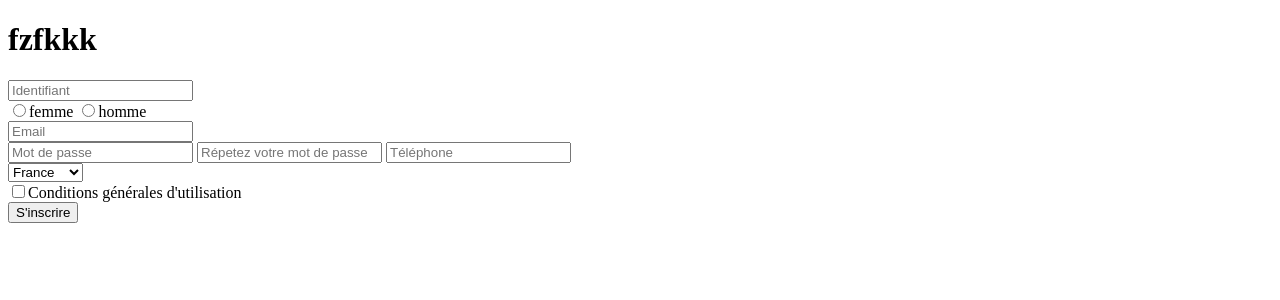
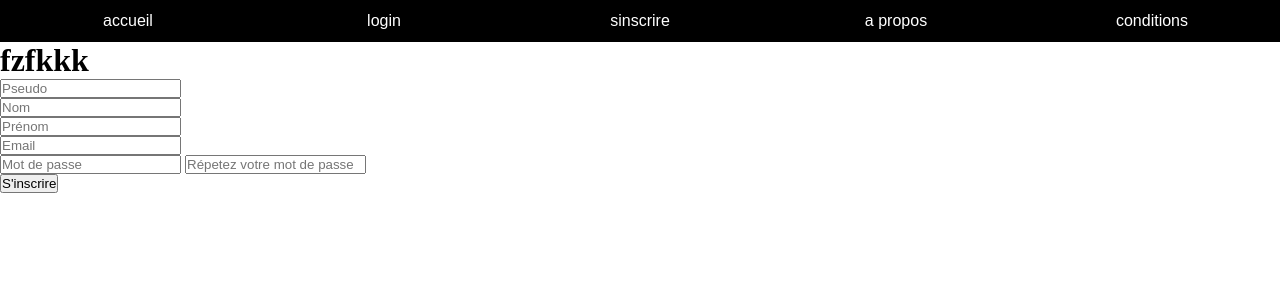
Before and after one commit to MatLebrun/Projet-PHP-S3, a PHP site: page /register.php in a window 1280 px wide. Shown: the top 300 px of the page. Run offline with PHP 8.4, Linux system fonts and the light colour scheme.

Commit message:
sinscrire

```diff
--- a/Code/register.php
+++ b/Code/register.php
@@ -1,3 +1,7 @@
+<?php
+        session_start();
+    ?>
+
 <!DOCTYPE html>
 <html lang="fr">
 <head>
@@ -6,40 +10,74 @@
     <title>S'inscrire</title>
 
 
-    <link href="/styles/register.css" rel="stylesheet">
+    <link href="./styles/register.css" rel="stylesheet">
     <script type="text/javascript" src="monscript.js"></script>
 
 </head>
     <body>
 
+
+
+
+
+    <!--    Menu Principal du site  -->
+    <nav id="menu_deroulant">
+      <ul id="deroulant">
+        <li>
+          <a href="">accueil</a>
+        <li>
+          <a href="">login</a>
+        <li>
+            <a href="">sinscrire</a>
+        <li>
+            <a href="">a propos</a>
+        <li>
+            <a href="">conditions</a></li>
+      </ul>
+    </nav>
+
+
+
+
+
+
+
+
+
+
+
+
+
+
+
+
+
+
+
     <h1>fzfkkk</h1>
 
 
         <form action="data-processing.php" method="post">
-            <input type="text" name="identifiant" placeholder="Identifiant"> <br>
-
-            <input type="radio" name="sexe" value="F" id="Femme">femme
-            <input type="radio" name="sexe" id="H" value="Homme">homme <br>
+            <input type="text" name="pseudo" placeholder="Pseudo"> <br>
+            <input type="text" name="nom" placeholder="Nom"> <br>
+            <input type="text" name="prenom" placeholder="Prénom"> <br>
 
             <input type="email" name="email" placeholder="Email"> <br>
 
             <input type="password" name="password" placeholder="Mot de passe">
-            <input type="password" name="password2" placeholder="Répetez votre mot de passe">
+            <input type="password" name="password2" placeholder="Répetez votre mot de passe"> <br>
 
-            <input type="text" name="telephone" placeholder="Téléphone"> <br>
+            <button type="submit" name="action" value="mailer">S'inscrire</button>
 
-            <select name="pays">
-                <option value="France">France</option>
-                <option value="France">Russie</option>
-                <option value="France">Espagne</option>
-            </select> <br>
-
-            <input type="checkbox" name="cgu">Conditions générales d'utilisation <br>
-
-            <button type="submit" name="submit">S'inscrire</button>
 
         </form>
 
+    <?php
+        if (isset($_SESSION["mailok"])){
+            echo $_SESSION["mailok"];
+            unset($_SESSION["mailok"]);
+        }
+    ?>
 
 </body>
 </html>
--- a/Code/styles/register.css
+++ b/Code/styles/register.css
@@ -0,0 +1,64 @@
+*{
+    margin: 0px;
+    padding: 0px;
+}
+
+
+
+
+nav{
+    width : 100%;
+    margin : 0 auto;
+    background-color: rgb(0, 0, 0);
+    position : sticky;
+    top : 0px;
+}
+
+#deroulant, #deroulant ul{
+    padding:0;
+    margin:0;
+    list-style:none;
+    text-align:center;
+}
+#deroulant li{
+    display:inline-block;
+    position:relative;
+    width : 20%;
+}
+#deroulant li ul li{
+    width: auto;
+}
+#deroulant ul li{
+    display:inherit;
+}
+#deroulant ul{
+    position:absolute;
+    z-index: 1000;
+    max-height:0;
+    left: 0;
+    right: 0;
+    overflow:hidden;
+    -moz-transition: .8s all .3s;
+    -webkit-transition: .8s all .3s;
+    transition: 0.8s all .3s;
+    background-color: rgb(247, 1, 1);
+}
+/*survol curseur*/
+#deroulant li:hover ul{
+    max-height:15em;
+}
+/* les a href */
+#deroulant a{
+    text-decoration:none;
+    display:block;
+    padding:12px 72px;
+    color : white;
+    font-family:arial;
+    font-family: 'Oswald', sans-serif;
+}
+#deroulant ul a{
+    padding:10px 0;
+    font-family: 'Oswald', sans-serif;
+}
+
+/*Tout le menu deroulant : fin */
```
Also changed, not shown: Code/data-processing.php (added, +84 -0 lines).
